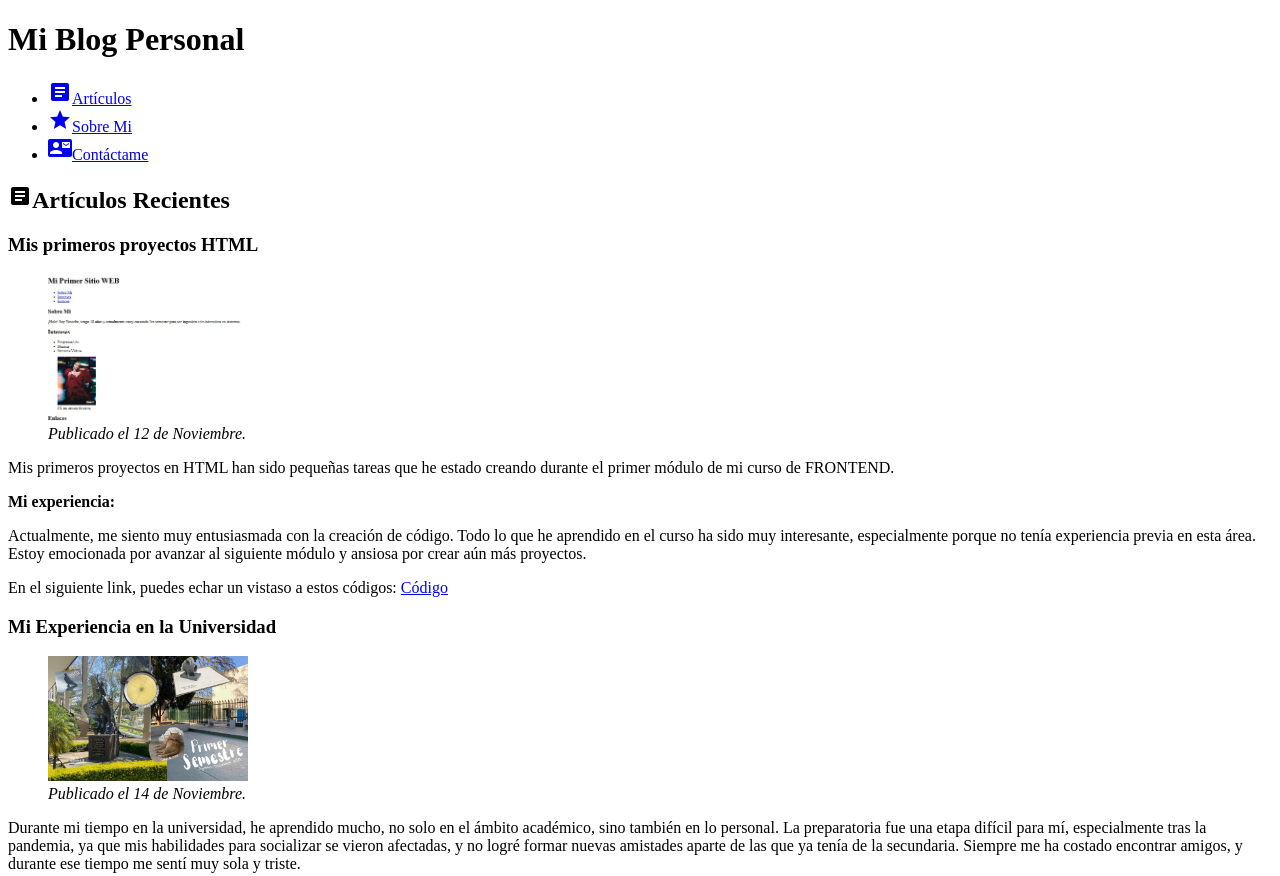
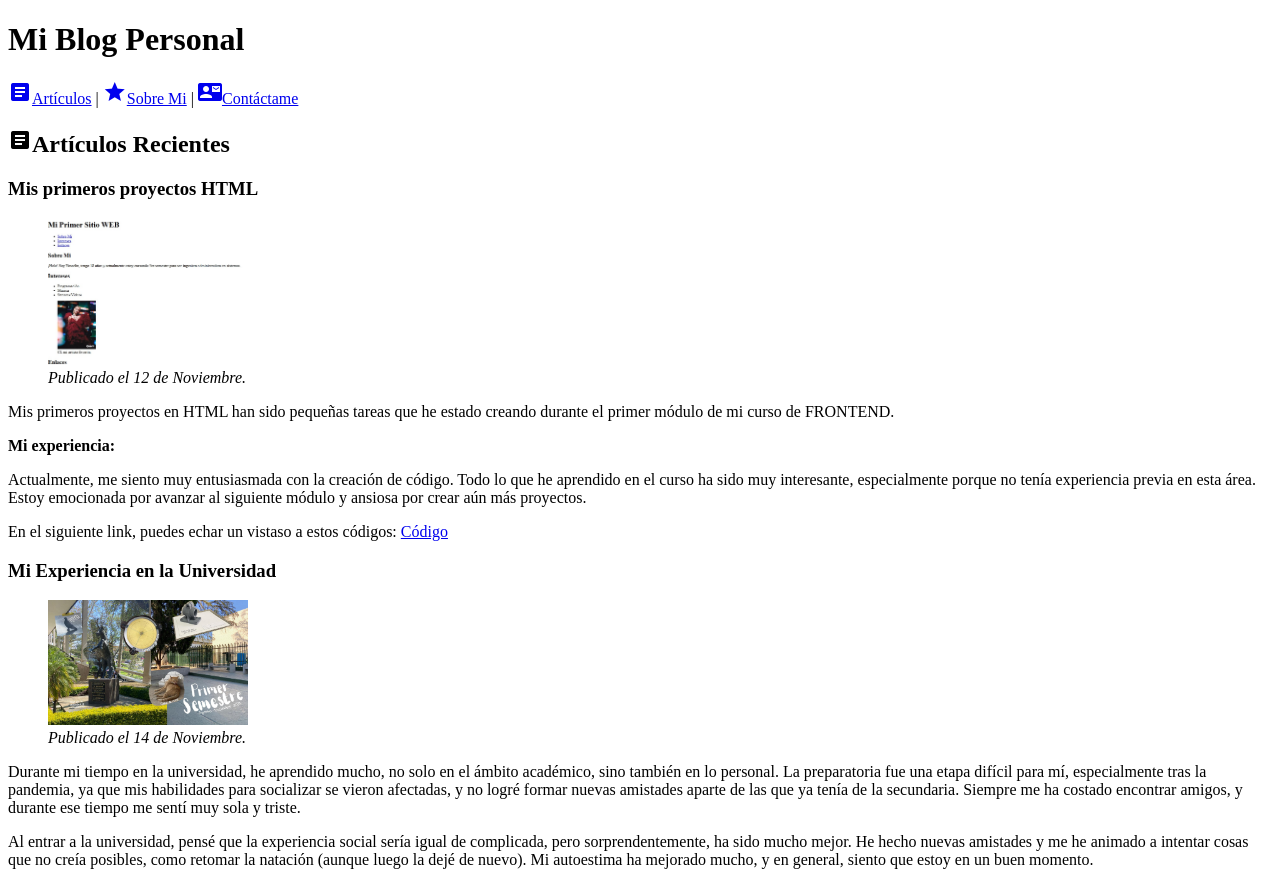
Before and after one commit to yo-0ss/PROYECTO-FINAL_M1, a plain HTML site: page index.html in a window 1280 px wide. Shown: the top 876 px of the page. Drawn offline with Linux system fonts and the light colour scheme.

Commit message:
Cambio el navegador de la página

```diff
--- a/index.html
+++ b/index.html
@@ -16,17 +16,11 @@
   <header>
     <h1>Mi Blog Personal</h1>
     <nav>
-      <ul>
-        <li>
-          <a href="#articulos"><span class="material-icons">article</span>Artículos</a>
-        </li>
-        <li>
-          <a href="#sobre-mi"><span class="material-icons">star</span>Sobre Mi</a>
-        </li>
-        <li>
-          <a href="#contactame"><span class="material-icons">contact_mail</span>Contáctame</a>
-        </li>
-      </ul>
+      <p>
+        <a href="#articulos"><span class="material-icons">article</span>Artículos</a>    |
+        <a href="#sobre-mi"><span class="material-icons">star</span>Sobre Mi</a> |
+        <a href="#contactame"><span class="material-icons">contact_mail</span>Contáctame</a>
+      </p>
     </nav>
   </header>
   <main>
```
